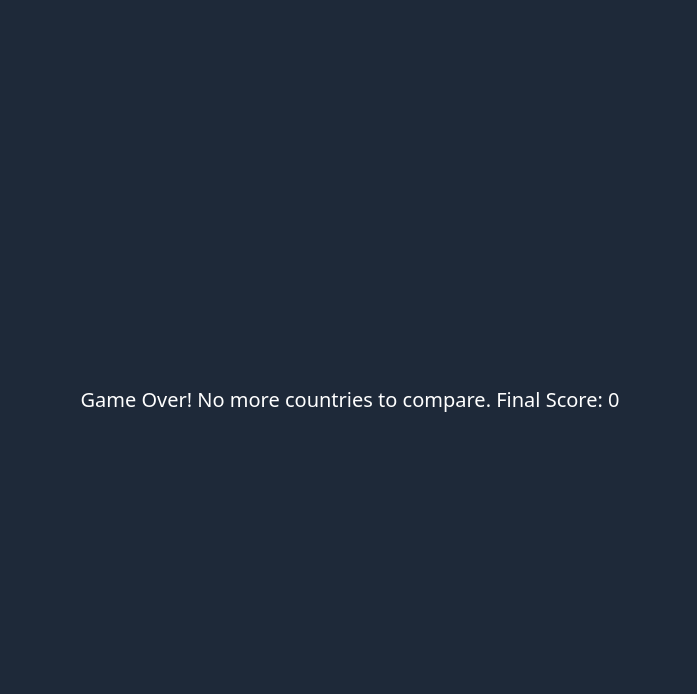
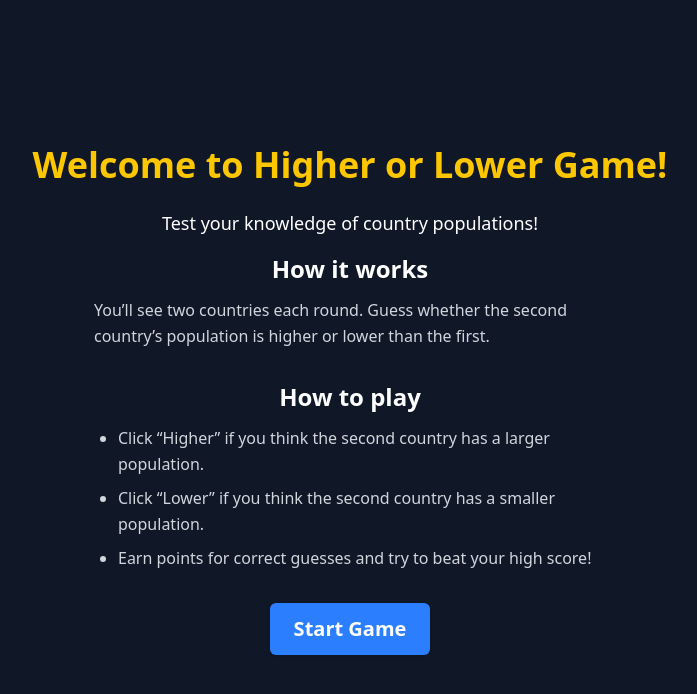
Before and after one commit to louisg1337/cs391-final-project, a React (Vite) app: page / in a window 1280 px wide. Shown: the top 694 px of the page, without its empty margins (290-987 px from the left). Built offline with nearby package versions, Linux system fonts and the light colour scheme; no server answers.

Commit message:
added functionality for start screen

```diff
--- a/src/App.tsx
+++ b/src/App.tsx
@@ -1,14 +1,26 @@
-// Edward Marecos
+// Edward Marecos and Rahil Shah
 
 import HigherLowerGame from './components/HigherLowerGame/HigherLowerGame';
 import './index.css';
-import { CountryList } from './Country/CountryList';
+import { CountryList } from './components/Country/CountryList';
+import { useState } from 'react';
+import StartScreen from './components/Screens/StartScreen';
 
 const countries = await CountryList();
-console.log("Countries fetched:", countries);
+//console.log("Countries fetched:", countries);
 
 export default function App() {
+    const [gameState, setGameState] = useState<0 | 1>(0);
+
+    const handleGameStart = () => {
+        console.log("Game started");
+        setGameState(1);
+    };
+
     return (
-        <HigherLowerGame countries={countries} />
+        <>
+            {gameState === 0 && <StartScreen onStart={handleGameStart} />}
+            {gameState === 1 && <HigherLowerGame countries={countries} />}
+        </>
     );
 }
--- a/src/Country/CountryList.tsx
+++ b/src/components/Country/CountryList.tsx
@@ -2,7 +2,7 @@
 // this function fetches a list of countries from the REST Countries API
 // and returns an array of country objects with their name, population, and flag
 
-import { Country } from "../../types" // import country type from types.ts
+import { Country } from "../../../types" // import country type from types.ts
 
 export async function CountryList(): Promise<Country[]> { // main function to fetch countries
     try {
--- a/src/components/HigherLowerGame/HigherLowerGame.tsx
+++ b/src/components/HigherLowerGame/HigherLowerGame.tsx
@@ -8,7 +8,6 @@ import Card from "../Card/Card.tsx";
 import Buttons from "../Buttons/Buttons.tsx";
 import Result from "../Result/Result.tsx";
 import Score from "../Score/Score.tsx";
-import { CountryList } from "../../Country/CountryList.tsx";
 
 // define props type for component
 type HigherLowerGameProps = {
@@ -64,7 +63,7 @@ export default function HigherLowerGame({ countries }: HigherLowerGameProps) {
             setIsGameOver(true);
         }
     }
-    CountryList();
+
     // function to move to next pair of countries
     function handleNext() {
         // next country in index
--- a/src/components/Screens/StartScreen.tsx
+++ b/src/components/Screens/StartScreen.tsx
@@ -3,10 +3,31 @@
 
 export default function StartScreen({ onStart }: { onStart: () => void }) {
     return (
-        <div className="start-screen">
-            <h1>Welcome to the Higher Lower Game!</h1>
-            <p>Can you guess which country has a higher population?</p>
-            <button onClick={onStart}>Start Game</button>
+        <div className="start-screen flex flex-col items-center justify-center min-h-screen bg-gray-900 text-white p-6 space-y-8">
+            <h1 className="text-4xl font-bold mb-6 text-yellow-400">Welcome to Higher or Lower Game!</h1>
+            <p className="text-lg mb-4 text-center max-w-md"> Test your knowledge of country populations!</p>
+
+            <div className="w-full max-w-lg space-y-3">
+                <h2 className="text-2xl font-semibold text-center">How it works</h2>
+                <p className="text-gray-300 leading-relaxed">
+                You’ll see two countries each round. Guess whether the second country’s population is higher or lower than the first.
+                </p>
+            </div>
+
+            <div className="w-full max-w-lg space-y-3">
+                <h2 className="text-2xl font-semibold text-center">How to play</h2>
+                <ul className="list-disc list-outside pl-6 text-gray-300 space-y-2 leading-relaxed">
+                <li>Click “Higher” if you think the second country has a larger population.</li>
+                <li>Click “Lower” if you think the second country has a smaller population.</li>
+                <li>Earn points for correct guesses and try to beat your high score!</li>
+                </ul>
+            </div>
+
+            <button
+                onClick={onStart}
+                className="rounded-md bg-blue-500 px-6 py-3 text-xl font-semibold text-white shadow transition hover:bg-blue-600 focus:outline-none focus:ring-2 focus:ring-blue-400 focus:ring-opacity-75">
+                Start Game
+            </button>
         </div>
     );
 }
--- a/types.ts
+++ b/types.ts
@@ -2,7 +2,7 @@
 // type for Country so we can create a list of countries to choose from
 export type Country = {
     name: {
-      common: string; // common name of the country
+        common: string; // common name of the country
     };
     population: number; // population of the country
     flag: string // URL of the country's flag image
```
